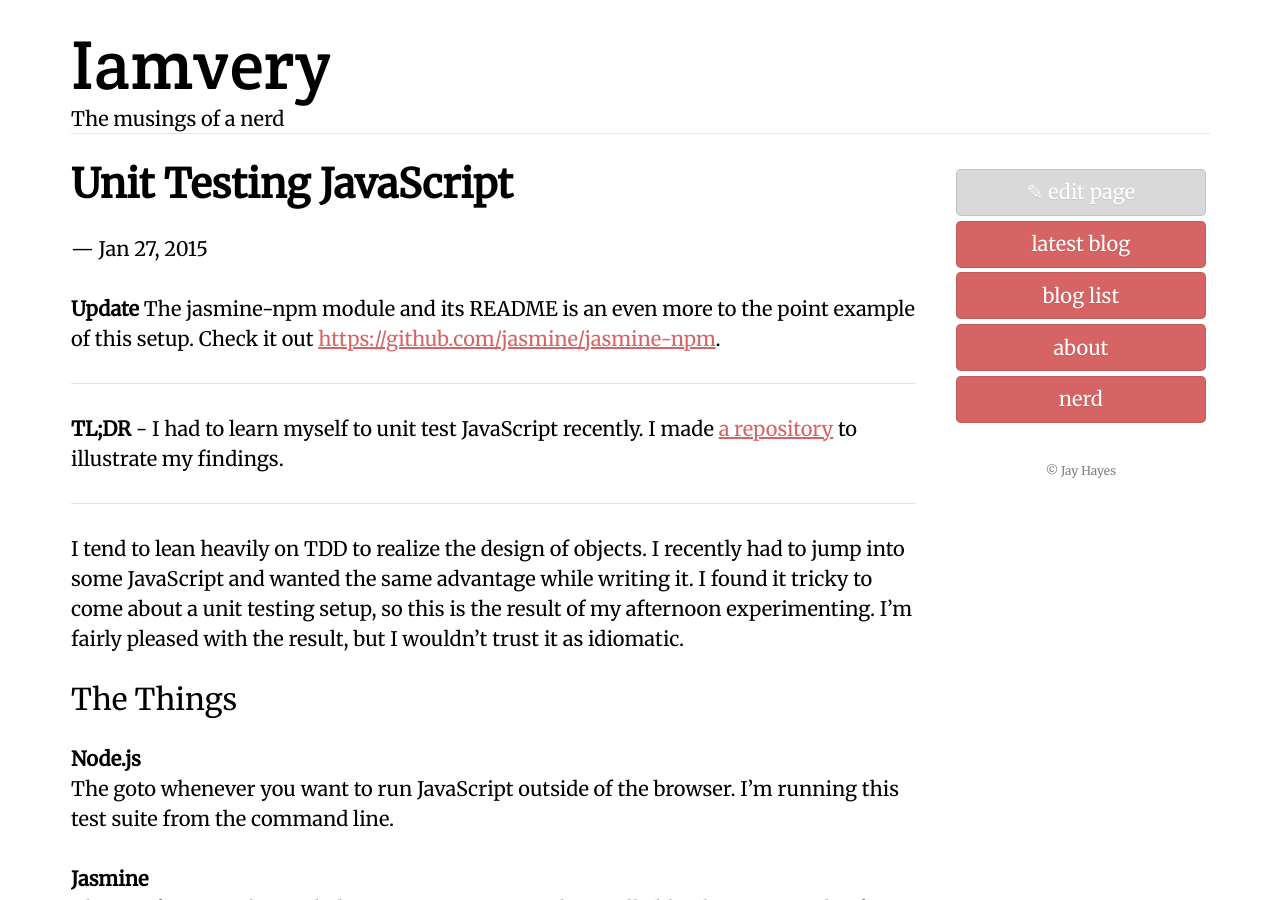
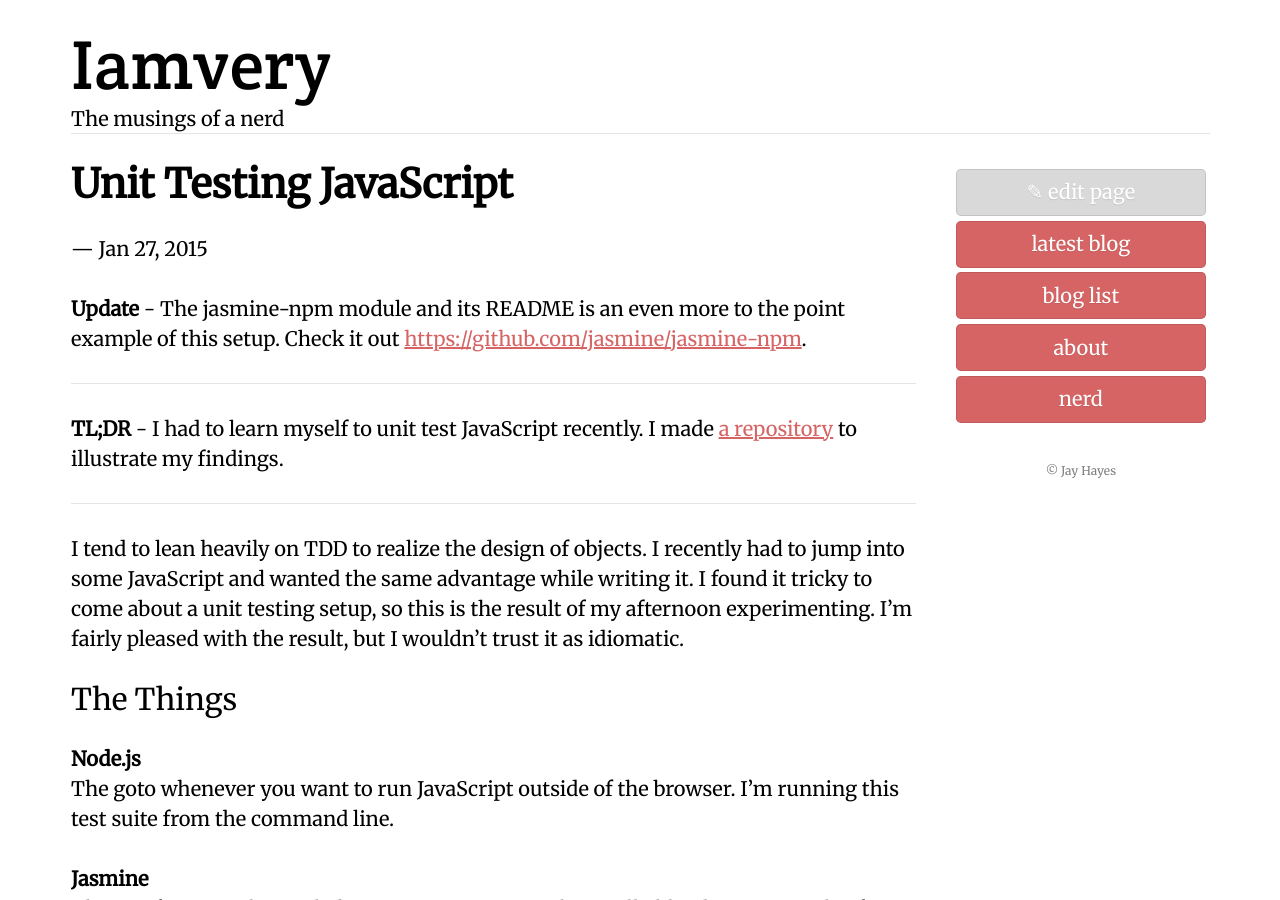
Before and after one commit to iamvery/iamvery.github.com, a Jekyll site: the page built from _posts/2015-01-27-unit-testing-javascript.markdown, in a window 1280 px wide and 900 px high. Built offline with Jekyll 4.4.1, drawn with Linux system fonts in a browser that asks for light colours; comment, search, counter and statistics services are not loaded.

```diff
--- a/_posts/2015-01-27-unit-testing-javascript.markdown
+++ b/_posts/2015-01-27-unit-testing-javascript.markdown
@@ -10,7 +10,7 @@ tags:
 - testing
 ---
 
-**Update** The jasmine-npm module and its README is an even more to the point example of this setup. Check it out [https://github.com/jasmine/jasmine-npm](https://github.com/jasmine/jasmine-npm).
+**Update** - The jasmine-npm module and its README is an even more to the point example of this setup. Check it out [https://github.com/jasmine/jasmine-npm](https://github.com/jasmine/jasmine-npm).
 
 ---
 
```
